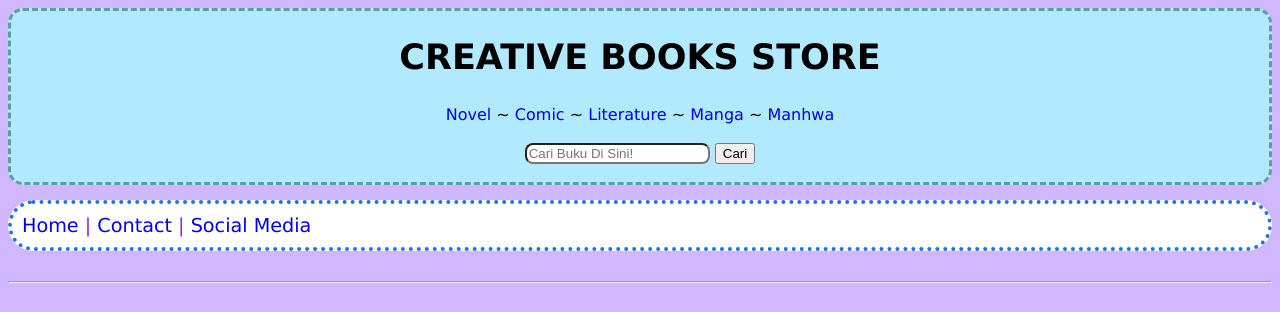
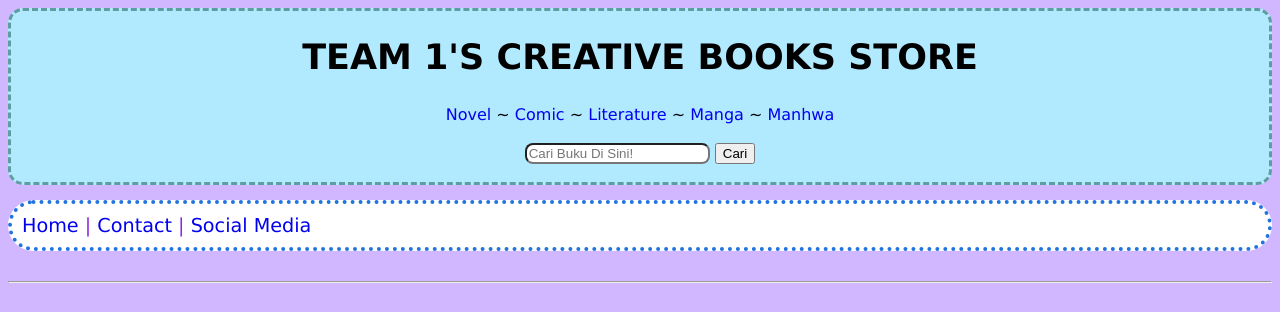
Before and after one commit to SherlFish/team-1-creative-books-store, a plain HTML site: page index.html in a window 1280 px wide. Shown: the top 312 px of the page. Drawn offline with Linux system fonts and the light colour scheme; files whose address does not match are found by name.

Commit message:
nambahin tulisan judul h1

```diff
--- a/index.html
+++ b/index.html
@@ -13,7 +13,7 @@
         <table class="header" width="100%">
             <tr>
                 <td align="center">
-                    <h1> CREATIVE BOOKS STORE</h1>
+                    <h1>TEAM 1'S CREATIVE BOOKS STORE</h1>
                 </td>
             </tr>
             <tr>
```
